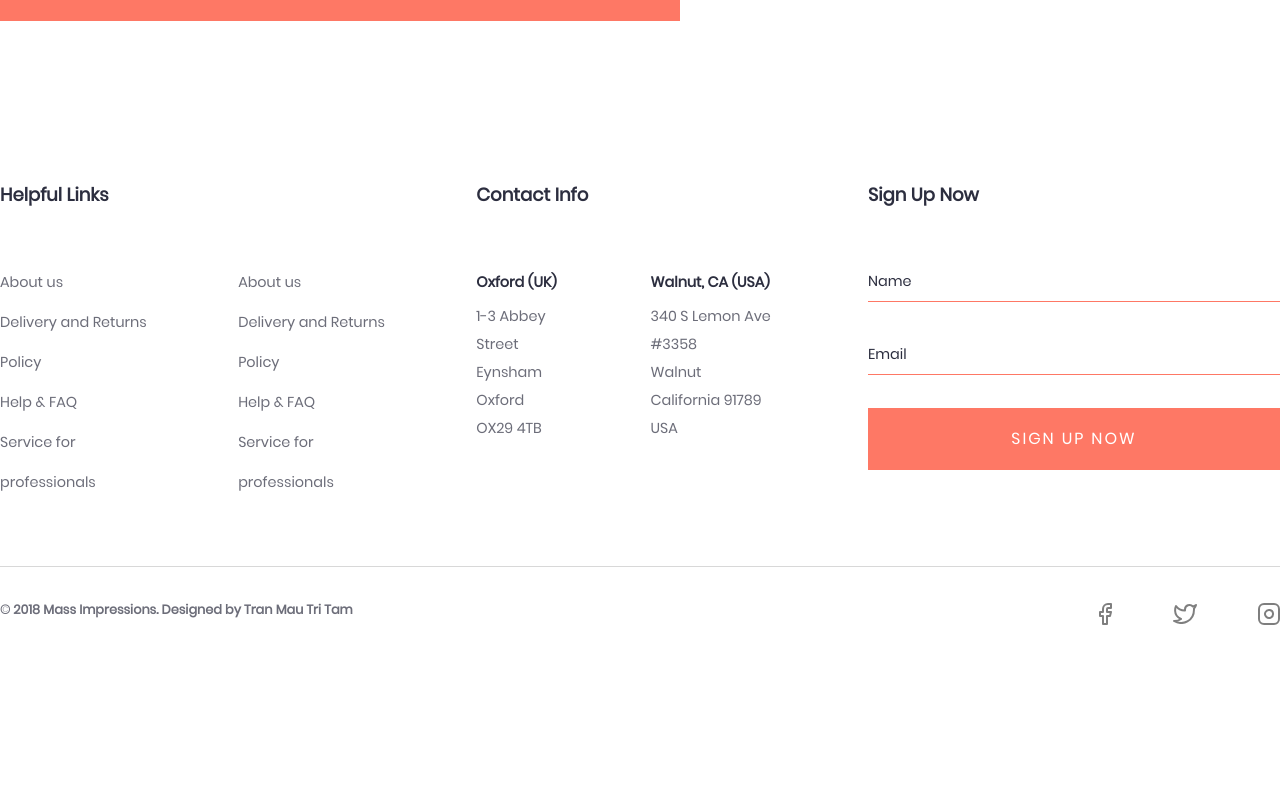
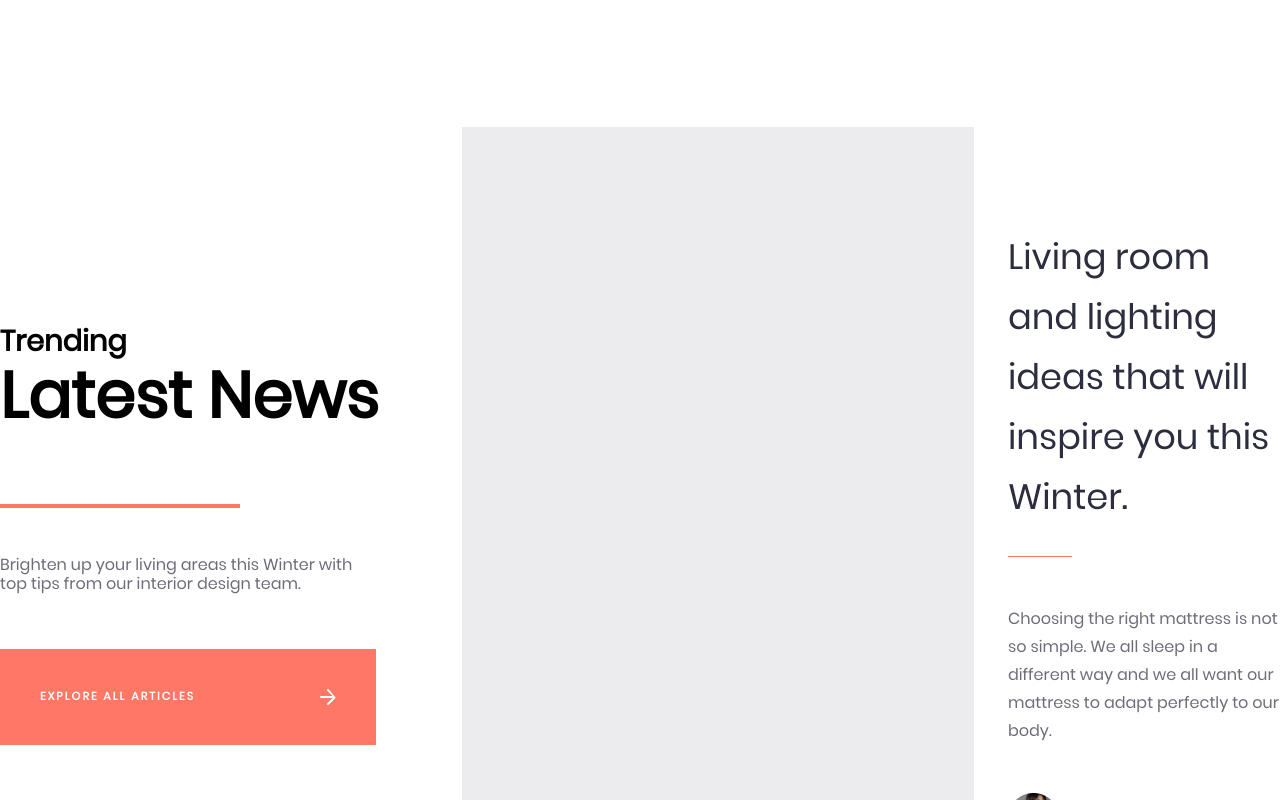
Before and after one commit to NekrasovaOlga/furniture, a website: page app/index.html in a window 1280 px wide. Shown: the part 2000-2800 px from the top of the page. Before the commit the page ends 2669 px from the top, so only its background shows below. Drawn offline with Linux system fonts and the light colour scheme; files whose address does not match are found by name.

```diff
--- a/app/index.html
+++ b/app/index.html
@@ -54,7 +54,7 @@
                 <span class="hero__description">Armchair upholstered in synthetic leather. Powder coated steel legs.</span>
             </div>
             <div class="hero__block-btn hero__block">
-                <a class="hero__link" href="http://" >Shop Now </a>
+                <a class="hero__link btn-arrow" href="http://" >Shop Now </a>
             </div>
         </div>
     </section>
@@ -68,7 +68,7 @@
             <div class="subscription  contain">
                 <div class="subscription__items">
                     <span class="subscription__subtitle">Special Offer</span>
-                    <h3 class="subscription__title">Join Us</h3>
+                    <h3 class="subscription__title title">Join Us</h3>
                     <span class="subscription__description">Sign up for the newsletter and receive 10% off your first order.</span>
 
                     <from class="subscription__from">
@@ -84,6 +84,30 @@
             <div class="subscription__img"></div>
         </section>
      <!--Конец секции подписка-->
+
+<!--Начало секции магазин-->
+        <section class="magazine-section">
+            <div class="magazine contain">
+                <div class="magazine__txt">
+                    <span class="magazine__subtitle">Trending</span>
+                    <h3 class="title">Latest News</h3>
+                    <span class="magazine__description">Brighten up your living areas this Winter with top tips from our interior design team.</span>
+                    <a href="" class="btn-arrow">EXPLORE ALL ARTICLES</a>
+                </div>
+                <div class="magazine__img"><img src="" alt=""></div>
+                <div class="magazine__block">
+                    <h4 class="magazine__block-title">Living room and lighting ideas that will inspire you this Winter.</h4>
+                    <p class="magazine__block-txt">Choosing the right mattress is not so simple. We all sleep in a different way and we all want our mattress to adapt perfectly to our body.</p>
+                    <div class="magazine__author">
+                        <img src="./img/author.png" alt="" class="magazine__author-img">
+                        <span class="magazine__author-txt">Editorial staff</span>
+                    </div>
+                </div>
+            </div>
+            <!-- /.magazine -->
+        </section>
+        <!-- /.magazine-section -->
+<!--Конец секции магазин-->
 
     <footer class="footer-section contain">
       <div class="footer">
--- a/app/sass/block/_elements.sass
+++ b/app/sass/block/_elements.sass
@@ -5,3 +5,38 @@
     background: $red
     text-transform: uppercase
     letter-spacing: 2px
+.btn-arrow
+    background: $red
+    color: #ffffff
+    max-width: 376px
+    width: 100%
+    padding: 0 40px
+    display: flex
+    align-items: center
+    justify-content: flex-start
+    height: 96px
+    letter-spacing: 2px
+    text-transform: uppercase
+    font-size: 0.7em
+    font-weight: bold
+    position: relative
+    &::after
+        position: absolute
+        content: ''
+        background: url('../img/arrow.svg')
+        width: 16px
+        height: 16px
+        right: 40px
+.title
+    font-size: 4em
+    position: relative
+    padding-bottom: 76px
+    margin-bottom: 48px
+    &::after
+        position: absolute
+        content: ''
+        width: 240px
+        height: 4px
+        background: $red
+        bottom: 0
+        left: 0
--- a/app/sass/block/_hero.sass
+++ b/app/sass/block/_hero.sass
@@ -35,22 +35,7 @@
     &__link
         position: absolute
         bottom: 0
-        background: $red
-        color: #ffffff
-        width: 100%
-        display: flex
-        align-items: center
-        justify-content: flex-start
-        height: 160px
-        letter-spacing: 2px
-        text-transform: uppercase
-        font-size: 0.7em
-        font-weight: bold
+        max-width: 100%
         padding: 72px
         &::after
-            position: absolute
-            content: ''
-            background: url('../img/arrow.svg')
-            width: 16px
-            height: 16px
             right: 72px
--- /dev/null
+++ b/app/sass/block/_magazine.sass
@@ -0,0 +1,57 @@
+.magazine
+    position: relative
+    display: flex
+    margin-bottom: 152px
+    justify-content: space-between
+    align-items: center
+    &__txt
+        width: 427px
+    &__description
+        max-width: 376px
+        width: 100%
+        display: block
+        color: $graylight
+        margin-bottom: 56px
+    &__subtitle
+        font-size: 1.8em
+        font-weight: 600
+    &__img
+        max-width: 512px
+        width: 100%
+        min-height: 816px
+        background: #ECECEE
+    &__block
+        max-width: 272px
+        width: 100%
+        position: relative
+        display: flex
+        flex-direction: column
+        &-title
+            font-size: 2.2em
+            font-weight: 500
+            line-height: 60px
+            color: $gray
+            position: relative
+            padding-bottom: 30px
+            &::after
+                position: absolute
+                content: ''
+                width: 64px
+                height: 1px
+                background: $red
+                bottom: 0
+                left: 0
+        &-txt
+            padding: 48px 0
+            line-height: 28px
+            color: $graylight
+    &__author
+        display: flex
+        align-items: center
+        color: $gray
+        font-weight: 600
+        font-size: 0.9em
+        &-img
+            width: 51px
+            height: 51px
+            margin-right: 23px
--- a/app/sass/block/_subscription.sass
+++ b/app/sass/block/_subscription.sass
@@ -14,12 +14,10 @@
     &__subtitle
         font-size: 2em
     &__title
-        font-size: 4em
-        padding-bottom: 26px
         position: relative
-        border-bottom: 4px solid #fff
-        width: 210px
-        margin-bottom: 36px
+        padding-bottom: 38px
+        &::after
+            background: #ffffff
     &__description
         max-width: 250px
         width: 100%
@@ -73,7 +71,7 @@
         right: 0
         background: #ECECEE
         width: calc(100% - 35%)
-        min-height: 790px
+        min-height: 810px
         top: 0
         z-index: -1
         background-position: center
--- a/app/sass/style.sass
+++ b/app/sass/style.sass
@@ -6,4 +6,5 @@
 @import 'block/nav'
 @import 'block/hero'
 @import 'block/subscription'
+@import 'block/magazine'
 @import 'block/footer'
```
Also changed, not shown: app/css/style.min.css, app/img/author.png (added).
